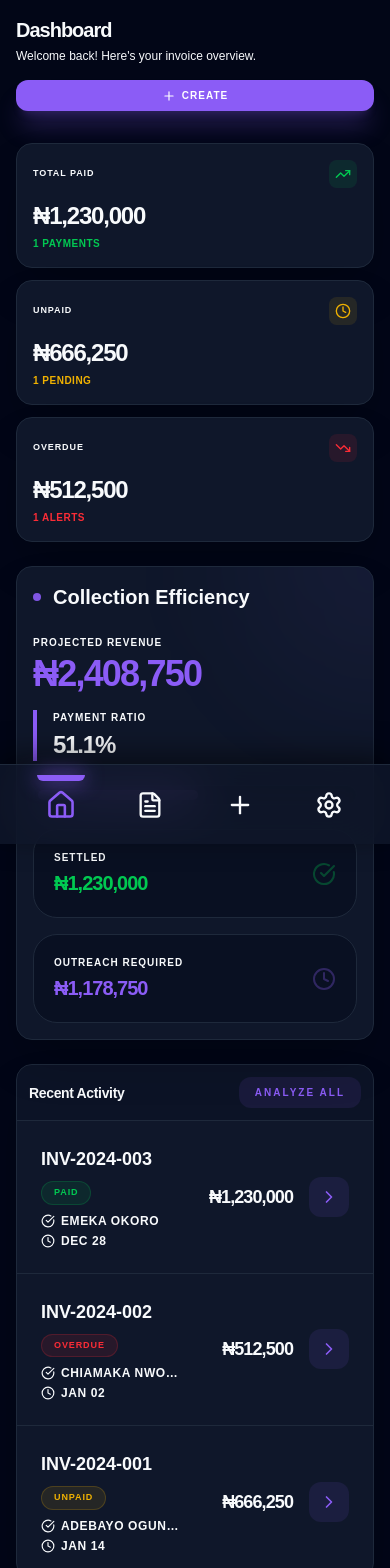
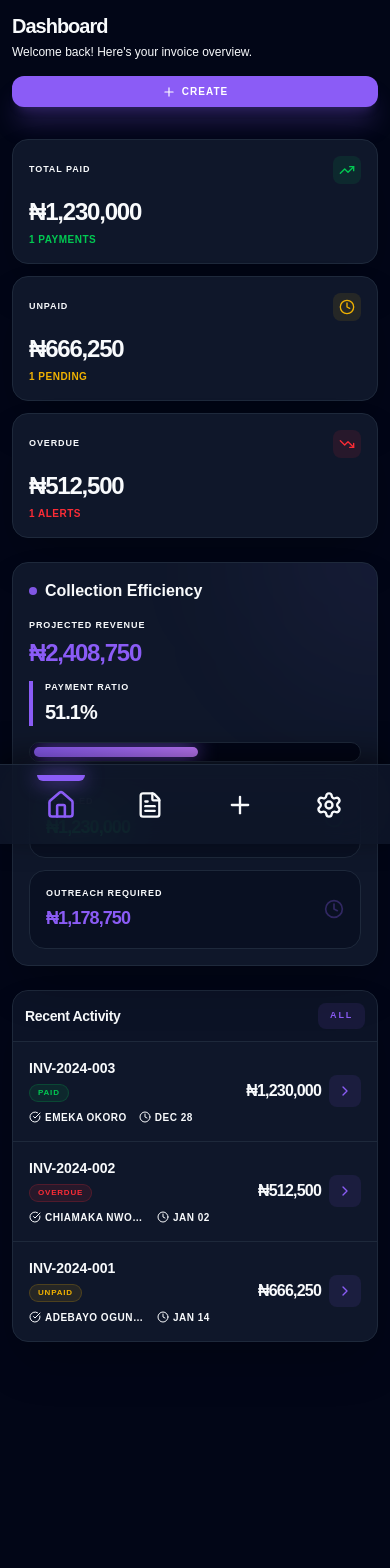
Before and after one commit to Kariaki58/invoice_manager, a Next.js app: page / in a window 390 px wide. Shown: the top 1568 px of the page. Built offline with nearby package versions, Linux system fonts and the light colour scheme.

Commit message:
ensuring mobile view is great

```diff
--- /dev/null
+++ b/app/components/Logo.tsx
@@ -0,0 +1,71 @@
+'use client';
+
+import { FileText } from 'lucide-react';
+import Link from 'next/link';
+
+interface LogoProps {
+  variant?: 'default' | 'compact' | 'mobile';
+  showText?: boolean;
+}
+
+export default function Logo({ variant = 'default', showText = true }: LogoProps) {
+  const isCompact = variant === 'compact';
+  const isMobile = variant === 'mobile';
+
+  if (isMobile) {
+    return (
+      <div className="flex items-center gap-2">
+        <div className="relative">
+          <div className="w-8 h-8 bg-gradient-to-br from-purple-500 to-purple-700 rounded-xl flex items-center justify-center shadow-lg shadow-purple-500/30">
+            <FileText className="w-5 h-5 text-white" />
+          </div>
+          <div className="absolute -top-0.5 -right-0.5 w-3 h-3 bg-purple-400 rounded-full border-2 border-background" />
+        </div>
+        {showText && (
+          <span className="text-lg font-black text-foreground tracking-tight">
+            invoiceme
+          </span>
+        )}
+      </div>
+    );
+  }
+
+  if (isCompact) {
+    return (
+      <Link href="/" className="flex items-center gap-2 group">
+        <div className="relative">
+          <div className="w-10 h-10 bg-gradient-to-br from-purple-500 to-purple-700 rounded-xl flex items-center justify-center shadow-lg shadow-purple-500/30 group-hover:shadow-purple-500/50 transition-all group-hover:scale-110">
+            <FileText className="w-6 h-6 text-white" />
+          </div>
+          <div className="absolute -top-0.5 -right-0.5 w-3.5 h-3.5 bg-purple-400 rounded-full border-2 border-background animate-pulse" />
+        </div>
+        {showText && (
+          <span className="text-xl font-black bg-gradient-to-r from-purple-500 to-purple-700 bg-clip-text text-transparent tracking-tight">
+            invoiceme
+          </span>
+        )}
+      </Link>
+    );
+  }
+
+  return (
+    <Link href="/" className="flex items-center gap-3 group">
+      <div className="relative">
+        <div className="w-12 h-12 bg-gradient-to-br from-purple-500 to-purple-700 rounded-2xl flex items-center justify-center shadow-xl shadow-purple-500/40 group-hover:shadow-purple-500/60 transition-all group-hover:scale-110 group-hover:rotate-3">
+          <FileText className="w-7 h-7 text-white" />
+        </div>
+        <div className="absolute -top-1 -right-1 w-4 h-4 bg-purple-400 rounded-full border-2 border-background animate-pulse" />
+      </div>
+      {showText && (
+        <div className="flex flex-col">
+          <span className="text-2xl font-black bg-gradient-to-r from-purple-500 via-purple-600 to-purple-700 bg-clip-text text-transparent tracking-tight leading-tight">
+            invoiceme
+          </span>
+          <span className="text-[10px] font-bold text-muted-foreground uppercase tracking-widest mt-0.5">
+            Invoice Manager
+          </span>
+        </div>
+      )}
+    </Link>
+  );
+}
--- a/app/components/Navigation.tsx
+++ b/app/components/Navigation.tsx
@@ -3,6 +3,7 @@
 import Link from 'next/link';
 import { usePathname } from 'next/navigation';
 import { Home, FileText, Plus, Settings as SettingsIcon } from 'lucide-react';
+import Logo from './Logo';
 
 export default function Navigation() {
   const pathname = usePathname();
@@ -52,9 +53,9 @@ export default function Navigation() {
 
       {/* Desktop Sidebar */}
       <aside className="hidden md:flex md:flex-col md:w-24 md:fixed md:inset-y-0 md:left-0 md:bg-card md:border-r md:border-border md:z-40 shadow-2xl">
-        <div className="flex flex-col items-center py-10 space-y-12 h-full">
-          <div className="text-2xl font-black bg-linear-to-br from-primary to-purple-400 bg-clip-text text-transparent transform hover:scale-110 transition-transform cursor-default select-none">
-            IN
+        <div className="flex flex-col items-center py-6 space-y-8 h-full">
+          <div className="px-2">
+            <Logo variant="compact" showText={false} />
           </div>
           <div className="flex flex-col items-center space-y-8 flex-1 w-full">
             {navItems.map((item) => {
--- a/app/globals.css
+++ b/app/globals.css
@@ -46,6 +46,11 @@ body {
   font-family: Arial, Helvetica, sans-serif;
   transition: background-color 0.3s ease, color 0.3s ease;
   padding-bottom: env(safe-area-inset-bottom);
+  overflow-x: hidden;
+}
+
+html {
+  overflow-x: hidden;
 }
 
 ::selection {
--- a/app/layout.tsx
+++ b/app/layout.tsx
@@ -13,13 +13,13 @@ const geistMono = Geist_Mono({
 });
 
 export const metadata: Metadata = {
-  title: "Invoice Manager - Nigeria",
+  title: "invoiceme - Professional Invoice Manager",
   description: "Professional invoice generator for Nigerian freelancers and businesses",
   manifest: "/manifest.json",
   appleWebApp: {
     capable: true,
     statusBarStyle: "default",
-    title: "InvoiceNG",
+    title: "invoiceme",
   },
 };
 
@@ -50,7 +50,7 @@ export default function RootLayout({
         <meta name="theme-color" content="#7c3aed" />
         <meta name="apple-mobile-web-app-capable" content="yes" />
         <meta name="apple-mobile-web-app-status-bar-style" content="black-translucent" />
-        <meta name="apple-mobile-web-app-title" content="InvoiceNG" />
+        <meta name="apple-mobile-web-app-title" content="invoiceme" />
       </head>
       <body
         className={`${geistSans.variable} ${geistMono.variable} antialiased dark`}
--- a/app/manifest.ts
+++ b/app/manifest.ts
@@ -2,8 +2,8 @@ import { MetadataRoute } from 'next'
 
 export default function manifest(): MetadataRoute.Manifest {
   return {
-    name: 'Invoice Manager - Nigeria',
-    short_name: 'InvoiceNG',
+    name: 'invoiceme - Professional Invoice Manager',
+    short_name: 'invoiceme',
     description: 'Professional invoice generator for Nigerian freelancers and businesses',
     start_url: '/',
     display: 'standalone',
--- a/app/page.tsx
+++ b/app/page.tsx
@@ -34,8 +34,8 @@ export default function Dashboard() {
   };
 
   return (
-    <div className="min-h-screen bg-background p-4 md:p-8 transition-colors pb-32 md:pb-8">
-      <div className="max-w-7xl mx-auto">
+    <div className="min-h-screen bg-background p-3 md:p-8 transition-colors pb-32 md:pb-8 overflow-x-hidden">
+      <div className="max-w-7xl mx-auto w-full">
         {/* Header */}
         <div className="flex flex-col md:flex-row md:items-center md:justify-between mb-8 md:mb-12">
           <div>
@@ -97,21 +97,21 @@ export default function Dashboard() {
         {/* Cash Flow Summary */}
         <div className="bg-card rounded-2xl md:rounded-4xl p-4 md:p-10 shadow-2xl border border-border mb-6 md:mb-12 overflow-hidden relative group">
           <div className="absolute top-0 right-0 w-64 h-64 bg-primary/5 rounded-full blur-3xl -mr-32 -mt-32 group-hover:bg-primary/10 transition-colors" />
-          <h2 className="text-xl font-black text-foreground mb-6 md:mb-8 relative z-10 flex items-center gap-3">
+          <h2 className="text-base md:text-xl font-black text-foreground mb-4 md:mb-8 relative z-10 flex items-center gap-2 md:gap-3">
              <div className="w-2 h-2 rounded-full bg-primary animate-pulse" />
              Collection Efficiency
           </h2>
-          <div className="space-y-6 md:space-y-8 relative z-10">
-            <div className="flex flex-col md:flex-row md:items-end justify-between gap-4">
-              <div>
-                <span className="text-[10px] font-black text-muted-foreground uppercase tracking-widest block mb-1">Projected Revenue</span>
-                <span className="text-4xl md:text-5xl font-black text-primary tracking-tighter">
+          <div className="space-y-4 md:space-y-8 relative z-10">
+            <div className="flex flex-col md:flex-row md:items-end justify-between gap-3 md:gap-4">
+              <div className="min-w-0 flex-1">
+                <span className="text-[9px] md:text-[10px] font-black text-muted-foreground uppercase tracking-widest block mb-1">Projected Revenue</span>
+                <span className="text-2xl md:text-5xl font-black text-primary tracking-tighter break-words">
                   ₦{(totalPaid + totalUnpaid + totalOverdue).toLocaleString()}
                 </span>
               </div>
-              <div className="md:text-right border-l-4 border-primary pl-4 md:border-l-0 md:pl-0">
-                <span className="text-[10px] font-black text-muted-foreground uppercase tracking-widest block mb-1">Payment Ratio</span>
-                <span className="text-2xl font-black text-foreground tracking-tighter">
+              <div className="md:text-right border-l-4 border-primary pl-3 md:border-l-0 md:pl-0 flex-shrink-0">
+                <span className="text-[9px] md:text-[10px] font-black text-muted-foreground uppercase tracking-widest block mb-1">Payment Ratio</span>
+                <span className="text-xl md:text-2xl font-black text-foreground tracking-tighter">
                   {((totalPaid + totalUnpaid + totalOverdue) > 0 ? (totalPaid / (totalPaid + totalUnpaid + totalOverdue)) * 100 : 0).toFixed(1)}%
                 </span>
               </div>
@@ -124,20 +124,20 @@ export default function Dashboard() {
                 }}
               />
             </div>
-            <div className="grid grid-cols-1 md:grid-cols-2 gap-4">
-              <div className="p-5 bg-background/40 rounded-3xl border border-border flex items-center justify-between">
-                <div>
-                  <span className="text-[10px] font-black text-muted-foreground uppercase block mb-1 tracking-widest">Settled</span>
-                  <span className="text-xl font-black text-green-500 tracking-tighter">₦{totalPaid.toLocaleString()}</span>
+            <div className="grid grid-cols-1 md:grid-cols-2 gap-3 md:gap-4">
+              <div className="p-4 md:p-5 bg-background/40 rounded-2xl md:rounded-3xl border border-border flex items-center justify-between">
+                <div className="min-w-0 flex-1">
+                  <span className="text-[9px] md:text-[10px] font-black text-muted-foreground uppercase block mb-1 tracking-widest">Settled</span>
+                  <span className="text-lg md:text-xl font-black text-green-500 tracking-tighter break-words">₦{totalPaid.toLocaleString()}</span>
                 </div>
-                <CheckCircle className="w-6 h-6 text-green-500/30" />
+                <CheckCircle className="w-5 h-5 md:w-6 md:h-6 text-green-500/30 flex-shrink-0 ml-2" />
               </div>
-              <div className="p-5 bg-background/40 rounded-3xl border border-border flex items-center justify-between">
-                <div>
-                  <span className="text-[10px] font-black text-muted-foreground uppercase block mb-1 tracking-widest">Outreach Required</span>
-                  <span className="text-xl font-black text-primary tracking-tighter">₦{(totalUnpaid + totalOverdue).toLocaleString()}</span>
+              <div className="p-4 md:p-5 bg-background/40 rounded-2xl md:rounded-3xl border border-border flex items-center justify-between">
+                <div className="min-w-0 flex-1">
+                  <span className="text-[9px] md:text-[10px] font-black text-muted-foreground uppercase block mb-1 tracking-widest">Outreach Required</span>
+                  <span className="text-lg md:text-xl font-black text-primary tracking-tighter break-words">₦{(totalUnpaid + totalOverdue).toLocaleString()}</span>
                 </div>
-                <Clock className="w-6 h-6 text-primary/30" />
+                <Clock className="w-5 h-5 md:w-6 md:h-6 text-primary/30 flex-shrink-0 ml-2" />
               </div>
             </div>
           </div>
@@ -145,69 +145,70 @@ export default function Dashboard() {
 
         {/* Recent Invoices */}
           <div className="bg-card rounded-2xl md:rounded-4xl shadow-2xl border border-border mb-6 md:mb-10 overflow-hidden">
-          <div className="p-3 md:p-8 border-b border-border flex items-center justify-between bg-background/20">
+          <div className="p-3 md:p-8 border-b border-border flex items-center justify-between bg-background/20 gap-2">
             <h2 className="text-sm md:text-xl font-black text-foreground tracking-tight">Recent Activity</h2>
             <Link
               href="/invoices"
-              className="px-4 py-2 bg-primary/10 text-primary rounded-xl font-black text-[10px] uppercase tracking-[0.2em] hover:bg-primary hover:text-white transition-all transform hover:scale-105"
+              className="px-3 py-1.5 md:px-4 md:py-2 bg-primary/10 text-primary rounded-lg md:rounded-xl font-black text-[9px] md:text-[10px] uppercase tracking-[0.2em] hover:bg-primary hover:text-white transition-all transform hover:scale-105 flex-shrink-0"
             >
-              Analyze All
+              <span className="hidden sm:inline">Analyze All</span>
+              <span className="sm:hidden">All</span>
             </Link>
           </div>
           <div className="divide-y divide-border">
             {recentInvoices.length === 0 ? (
-              <div className="p-16 text-center text-muted-foreground">
-                <div className="w-20 h-20 bg-muted/10 rounded-full flex items-center justify-center mx-auto mb-6">
-                  <FileText className="w-10 h-10 opacity-20" />
+              <div className="p-12 md:p-16 text-center text-muted-foreground">
+                <div className="w-16 h-16 md:w-20 md:h-20 bg-muted/10 rounded-full flex items-center justify-center mx-auto mb-4 md:mb-6">
+                  <FileText className="w-8 h-8 md:w-10 md:h-10 opacity-20" />
                 </div>
-                <p className="font-black text-foreground text-lg mb-1">Clean Slate</p>
-                <p className="text-xs uppercase font-bold tracking-widest opacity-60">No transaction records found</p>
+                <p className="font-black text-foreground text-base md:text-lg mb-1">Clean Slate</p>
+                <p className="text-[10px] md:text-xs uppercase font-bold tracking-widest opacity-60">No transaction records found</p>
               </div>
             ) : (
               recentInvoices.map((invoice) => (
                 <Link
                   key={invoice.id}
                   href={`/invoice/${invoice.id}`}
-                  className="block p-6 md:p-8 hover:bg-primary/5 transition-all duration-300 group"
+                  className="block p-4 md:p-8 hover:bg-primary/5 transition-all duration-300 group"
                 >
-                  <div className="flex items-center justify-between gap-4">
+                  <div className="flex items-center justify-between gap-2 md:gap-4">
                     <div className="flex-1 min-w-0">
-                      <div className="flex flex-col md:flex-row md:items-center gap-2 md:gap-4 mb-2 md:mb-3">
-                        <h3 className="font-black text-lg text-foreground group-hover:text-primary transition-colors truncate">
+                      <div className="flex flex-col md:flex-row md:items-center gap-1.5 md:gap-4 mb-2 md:mb-3">
+                        <h3 className="font-black text-sm md:text-lg text-foreground group-hover:text-primary transition-colors truncate">
                           {invoice.invoiceNumber}
                         </h3>
                         <span
-                          className={`inline-flex items-center w-fit px-3 py-1 rounded-full text-[9px] font-black uppercase tracking-widest border ${getStatusColor(
+                          className={`inline-flex items-center w-fit px-2 py-0.5 md:px-3 md:py-1 rounded-full text-[8px] md:text-[9px] font-black uppercase tracking-widest border flex-shrink-0 ${getStatusColor(
                             invoice.status
                           )}`}
                         >
                           {invoice.status}
                         </span>
                       </div>
-                      <div className="flex flex-wrap items-center gap-x-4 gap-y-1 text-xs font-bold text-muted-foreground uppercase tracking-wider">
-                        <span className="flex items-center gap-1.5 shrink-0">
-                          <CheckCircle className="w-3.5 h-3.5" />
-                          <span className="truncate max-w-[120px] md:max-w-none">{invoice.clientName}</span>
+                      <div className="flex flex-wrap items-center gap-x-3 md:gap-x-4 gap-y-1 text-[10px] md:text-xs font-bold text-muted-foreground uppercase tracking-wider">
+                        <span className="flex items-center gap-1 shrink-0">
+                          <CheckCircle className="w-3 h-3 md:w-3.5 md:h-3.5" />
+                          <span className="truncate max-w-[100px] md:max-w-none">{invoice.clientName}</span>
                         </span>
-                        <span className="flex items-center gap-1.5 shrink-0">
-                          <Clock className="w-3.5 h-3.5" />
+                        <span className="flex items-center gap-1 shrink-0">
+                          <Clock className="w-3 h-3 md:w-3.5 md:h-3.5" />
                           {format(new Date(invoice.dueDate), 'MMM dd')}
                         </span>
                       </div>
                     </div>
-                    <div className="text-right flex items-center gap-4">
+                    <div className="text-right flex items-center gap-2 md:gap-4 flex-shrink-0">
                       <div className="hidden md:block">
                         <p className="text-2xl font-black text-foreground tracking-tighter group-hover:scale-105 transition-transform">
                           ₦{invoice.total.toLocaleString()}
                         </p>
                       </div>
                       <div className="md:hidden">
-                        <p className="text-lg font-black text-foreground tracking-tighter">
+                        <p className="text-base font-black text-foreground tracking-tighter">
                           ₦{invoice.total.toLocaleString()}
                         </p>
                       </div>
-                      <div className="w-10 h-10 bg-primary/10 rounded-xl flex items-center justify-center text-primary group-hover:bg-primary group-hover:text-white transition-all transform group-hover:translate-x-1">
-                        <ChevronRight className="w-5 h-5" />
+                      <div className="w-8 h-8 md:w-10 md:h-10 bg-primary/10 rounded-lg md:rounded-xl flex items-center justify-center text-primary group-hover:bg-primary group-hover:text-white transition-all transform group-hover:translate-x-1">
+                        <ChevronRight className="w-4 h-4 md:w-5 md:h-5" />
                       </div>
                     </div>
                   </div>
```
Also changed, not shown: public/manifest.json.
